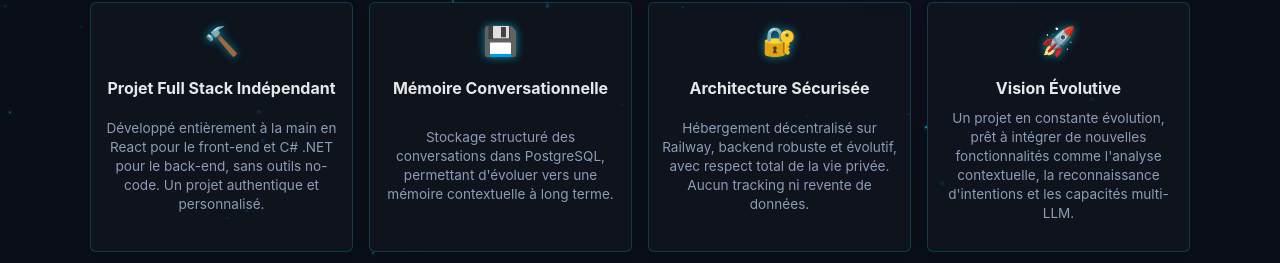
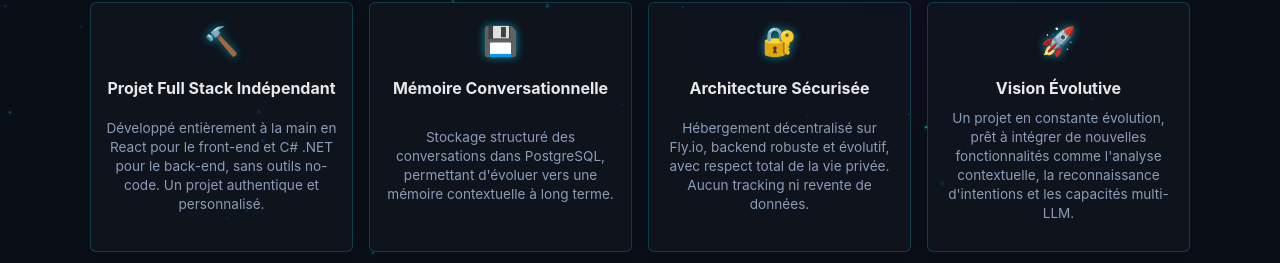
Before and after one commit to Luc1290/RootFrontend, a React (Vite) app: page / in a window 1280 px wide. Shown: the part 534-797 px from the top of the page. Built offline with nearby package versions, Linux system fonts and the light colour scheme.

Commit message:
MMigration Railway -> Fly.io

```diff
--- a/src/components/AdminDashboard.jsx
+++ b/src/components/AdminDashboard.jsx
@@ -31,7 +31,7 @@ const AdminDashboard = () => {
 
   const saveMessageToDB = async (msg) => {
     try {
-      await fetch('https://rootapi-production.up.railway.app/api/messages', {
+      await fetch('https://rootbackend.fly.dev/api/messages', {
         method: 'POST',
         headers: { 'Content-Type': 'application/json' },
         body: JSON.stringify(msg),
@@ -53,7 +53,7 @@ const AdminDashboard = () => {
         });
       formattedHistory.push({ role: 'user', content: newMessage });
 
-      const response = await fetch('https://rootapi-production.up.railway.app/api/chat', {
+      const response = await fetch('https://rootbackend.fly.dev/api/chat', {
         method: 'POST',
         headers: { 'Content-Type': 'application/json' },
         body: JSON.stringify({ message: JSON.stringify(formattedHistory) }),
--- a/src/components/Chatbot.jsx
+++ b/src/components/Chatbot.jsx
@@ -72,7 +72,7 @@ useEffect(() => {
   const sendMessageToClaude = async (message) => {
     try {
       setIsError(false);
-      const response = await fetch('https://rootapi-production.up.railway.app/api/chat', {
+      const response = await fetch('https://rootbackend.fly.dev/api/chat', {
         method: 'POST',
         headers: {
           'Content-Type': 'application/json',
@@ -95,7 +95,7 @@ useEffect(() => {
 
   const saveMessageToDB = async (msg) => {
     try {
-      await fetch('https://rootapi-production.up.railway.app/api/messages', {
+      await fetch('https://rootbackend.fly.dev/api/messages', {
         method: 'POST',
         headers: { 'Content-Type': 'application/json' },
         body: JSON.stringify(msg),
--- a/src/components/Home.jsx
+++ b/src/components/Home.jsx
@@ -120,7 +120,7 @@ const Home = () => {
             <div className={styles.featureIcon}>🔐</div>
             <h3 className={styles.featureTitle}>Architecture Sécurisée</h3>
             <p className={styles.featureDescription}>
-              Hébergement décentralisé sur Railway, backend robuste et évolutif, avec respect total de la vie privée. Aucun tracking ni revente de données.
+              Hébergement décentralisé sur Fly.io, backend robuste et évolutif, avec respect total de la vie privée. Aucun tracking ni revente de données.
             </p>
           </div>
 
--- a/src/components/Projets.jsx
+++ b/src/components/Projets.jsx
@@ -15,9 +15,9 @@ const About = () => {
         <li><strong>Front-end en React</strong> : composants .jsx pour une interface fluide, responsive et maintenable</li>
         <li><strong>Design global via app.css</strong> : simple, cohérent et responsive</li>
         <li><strong>Back-end en C# .NET</strong> : robuste, sécurisé, évolutif</li>
-        <li><strong>Base de données PostgreSQL</strong> : connectée à Railway : stockage structuré des messages pour mémoire future</li>
+        <li><strong>Base de données PostgreSQL</strong> : connectée à Fly.io : stockage structuré des messages pour mémoire future</li>
         <li><strong>Connexion API à Claude (Anthropic)</strong> : pas de traitement intermédiaire</li>
-        <li><strong>Hébergement décentralisé</strong> : Railway (Backend/DB/Frontend), domaine chez Gandi</li>
+        <li><strong>Hébergement décentralisé</strong> : Fly.io (Backend/DB/Frontend), domaine chez Gandi</li>
         <li><strong>Respect de la vie privée</strong> : pas de tracking, pas de revente de données</li>
       </ul>
 
```
